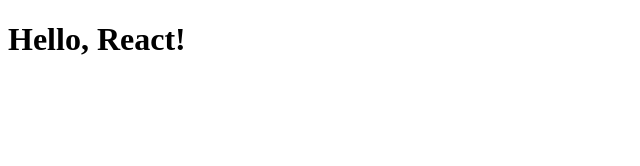
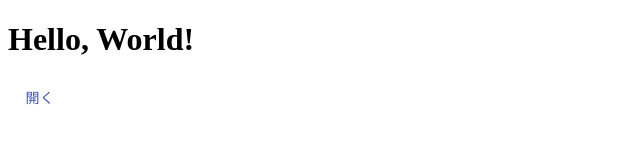
Before and after one commit to soujin8/learn-react, a React (Create React App) app: page / in a window 1280 px wide. Shown: the top 166 px of the page, without its empty margins (0-640 px from the left). Built offline with nearby package versions, Linux system fonts and the light colour scheme.

Commit message:
useState復習

```diff
--- a/src/App.tsx
+++ b/src/App.tsx
@@ -1,11 +1,60 @@
 import React from "react";
+import { Dialog, DialogTitle, Typography, Button } from "@material-ui/core";
 
-function App() {
+type AppProps = {
+  hoge: String;
+};
+
+const App: React.FC<AppProps> = (props) => {
+  const [open, setOpen] = React.useState(false);
+  const [test, setTest] = React.useState("hoge");
+
   return (
-    <div className="App">
-      <h1>Hello, React!</h1>
-    </div>
+    <>
+      <Chil
+        onClickButton={(test: string): void => {
+          setOpen(true);
+          setTest(test);
+        }}
+      />
+      <Dialog
+        open={open}
+        onClose={(): void => {
+          setOpen(false);
+        }}
+      >
+        <DialogTitle>{test}</DialogTitle>
+      </Dialog>
+    </>
   );
-}
+};
+
+type ChilProps = {
+  onClickButton?: (test: string) => void | Promise<void>;
+};
+
+const Chil: React.FC<ChilProps> = (props) => {
+  const { onClickButton = () => {} } = props;
+
+  return (
+    <>
+      <h1>Hello, World!</h1>
+      <Button
+        color="primary"
+        onClick={(): void => {
+          onClickButton("Updated Hoge");
+        }}
+      >
+        開く
+      </Button>
+    </>
+  );
+};
+
+// class App extends React.Component<AppProps, {}> {
+//   render() {
+//     return <h1>Hello, {this.props.hoge}</h1>;
+//   }
+// }
 
 export default App;
--- a/src/index.tsx
+++ b/src/index.tsx
@@ -4,7 +4,7 @@
 
 ReactDOM.render(
   <React.StrictMode>
-    <App />
+    <App hoge="React." />
   </React.StrictMode>,
   document.getElementById("root")
 );
```
